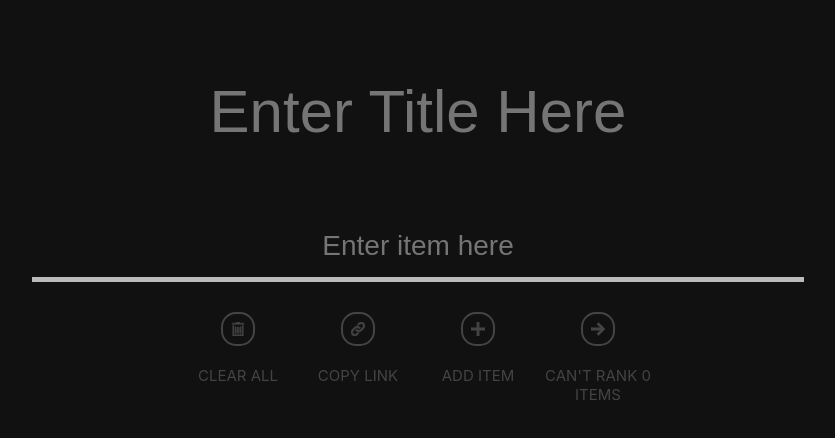
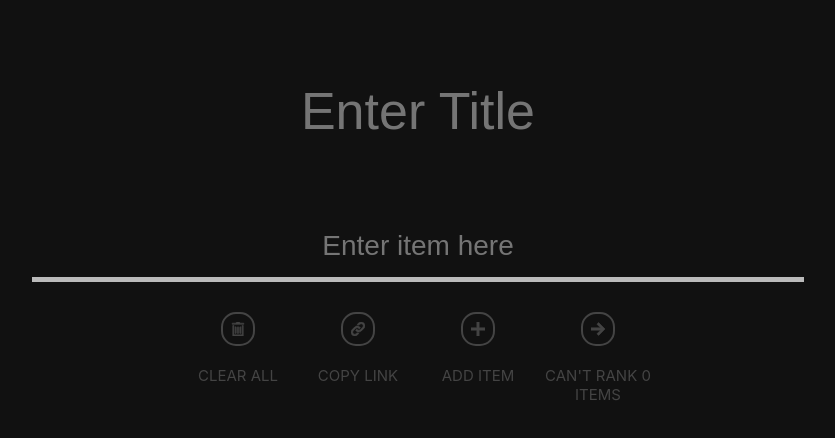
Before and after one commit to shatayu/rankings, a React (Create React App) app: page / in a window 1280 px wide. Shown: the top 438 px of the page, without its empty margins (222-1057 px from the left). Built offline with nearby package versions, Linux system fonts and the light colour scheme.

Commit message:
tweak font size for title

```diff
--- a/src/Input/Input.module.css
+++ b/src/Input/Input.module.css
@@ -12,7 +12,7 @@
     height: 60px;
     width: 60vw;
     margin-top: 10vh;
-    font-size: 60px;
+    font-size: min(6.5vh, 12vw);
     text-align: center;
     background-color: #111111;
     outline: none;
--- a/src/utils/inputUtils.js
+++ b/src/utils/inputUtils.js
@@ -3,7 +3,7 @@ import { useRecoilValue } from 'recoil';
 
 export function useGetDefaultTitle() {
     const entriesList = useRecoilValue(EntriesListAtom);
-    return entriesList.length === 0 ? `Enter Title Here` : `My Top ${entriesList.length}`;
+    return entriesList.length === 0 ? `Enter Title` : `My Top ${entriesList.length}`;
 }
 
 export function canEntryBeAddedToEntriesList(entry, entriesList) {
```
